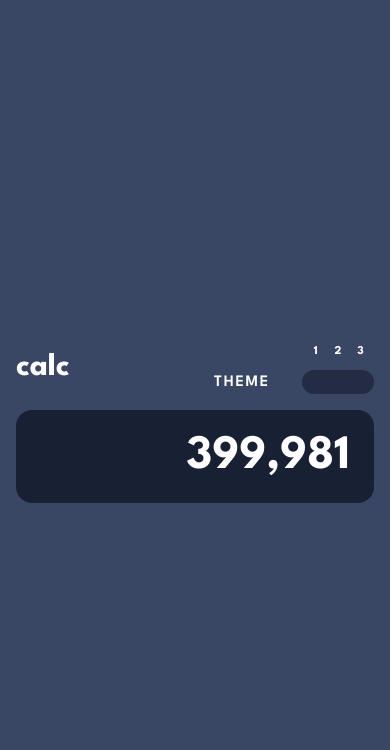
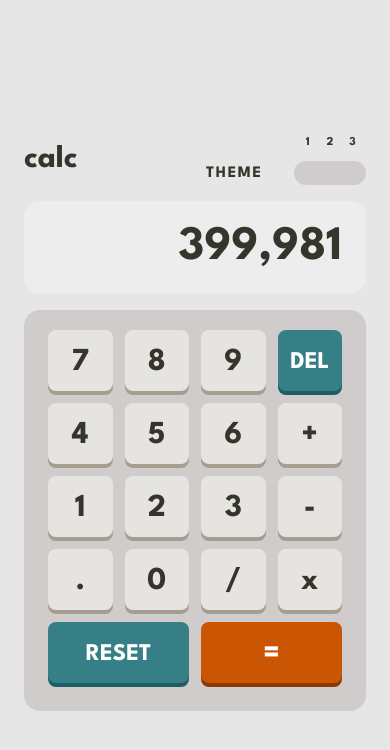
Before and after one commit to Arsalan2078/calculator-app, a React (Vite) app: page / in a window 390 px wide. Shown: the top 750 px of the page. Built offline with nearby package versions, Linux system fonts and the light colour scheme.

Commit message:
added ts components, styling for mobile tentatively complete

```diff
--- a/src/App.tsx
+++ b/src/App.tsx
@@ -1,12 +1,92 @@
+import Keypad from "./components/Keypad"
 import Nav from "./components/Nav"
 import Screen from "./components/Screen"
 
 function App () {
   return (
-    <main className="calculator-app theme-1">
+    <main className="calculator-app theme-2">
       <div className="wrapper">
         <Nav />
         <Screen />
+
+        <Keypad>
+          <button
+            className="key-1">
+            7
+          </button>
+          <button
+            className="key-1">
+            8
+          </button>
+          <button
+            className="key-1">
+            9
+          </button>
+          <button
+            className="key-2">
+            DEL
+          </button>
+
+          <button
+            className="key-1">
+            4
+          </button>
+          <button
+            className="key-1">
+            5
+          </button>
+          <button
+            className="key-1">
+            6
+          </button>
+          <button
+            className="key-1">
+            +
+          </button>
+
+          <button
+            className="key-1">
+            1
+          </button>
+          <button
+            className="key-1">
+            2
+          </button>
+          <button
+            className="key-1">
+            3
+          </button>
+          <button
+            className="key-1">
+            -
+          </button>
+
+          <button
+            className="key-1">
+            .
+          </button>
+          <button
+            className="key-1">
+            0
+          </button>
+          <button
+            className="key-1">
+            /
+          </button>
+          <button
+            className="key-1">
+            x
+          </button>
+
+          <button
+            className="key-2 large-key">
+            RESET
+          </button>
+          <button
+            className="key-3 large-key">
+            =
+          </button>
+        </Keypad>
       </div>
     </main>
   )
--- /dev/null
+++ b/src/components/Keypad.tsx
@@ -0,0 +1,11 @@
+import { ChildrenProp } from "../libs/hooks";
+
+function Keypad ({ children }: ChildrenProp) {
+  return (
+    <section className="keypad">
+      { children }
+    </section>
+  )
+}
+
+export default Keypad
--- a/src/index.css
+++ b/src/index.css
@@ -102,7 +102,6 @@ meter {
   background-color: hsl(223, 31%, 20%);
 }
 .theme-1 .key-1 {
-  padding: 0.5rem 1rem;
   background-color: hsl(30, 25%, 89%);
   box-shadow: 0 0.25rem 0 hsl(28, 16%, 65%);
   color: hsl(221, 14%, 31%);
@@ -113,10 +112,9 @@ meter {
 }
 .theme-1 .key-1:active {
   box-shadow: 0 0 0 hsl(28, 16%, 65%);
-  transform: 0, 0;
+  transform: translate(0, 0);
 }
 .theme-1 .key-2 {
-  padding: 0.5rem 1rem;
   background-color: hsl(225, 21%, 49%);
   box-shadow: 0 0.25rem 0 hsl(224, 28%, 35%);
   color: hsl(0, 0%, 100%);
@@ -127,10 +125,9 @@ meter {
 }
 .theme-1 .key-2:active {
   box-shadow: 0 0 0 hsl(224, 28%, 35%);
-  transform: 0, 0;
+  transform: translate(0, 0);
 }
 .theme-1 .key-3 {
-  padding: 0.5rem 1rem;
   background-color: hsl(6, 63%, 50%);
   box-shadow: 0 0.25rem 0 hsl(6, 70%, 34%);
   color: hsl(0, 0%, 100%);
@@ -141,7 +138,7 @@ meter {
 }
 .theme-1 .key-3:active {
   box-shadow: 0 0 0 hsl(6, 70%, 34%);
-  transform: 0, 0;
+  transform: translate(0, 0);
 }
 
 .theme-2 {
@@ -162,7 +159,6 @@ meter {
   background-color: hsl(0, 5%, 81%);
 }
 .theme-2 .key-1 {
-  padding: 0.5rem 1rem;
   background-color: hsl(45, 7%, 89%);
   box-shadow: 0 0.25rem 0 hsl(35, 11%, 61%);
   color: hsl(60, 10%, 19%);
@@ -173,10 +169,9 @@ meter {
 }
 .theme-2 .key-1:active {
   box-shadow: 0 0 0 hsl(35, 11%, 61%);
-  transform: 0, 0;
+  transform: translate(0, 0);
 }
 .theme-2 .key-2 {
-  padding: 0.5rem 1rem;
   background-color: hsl(185, 42%, 37%);
   box-shadow: 0 0.25rem 0 hsl(185, 58%, 25%);
   color: hsl(0, 0%, 100%);
@@ -187,10 +182,9 @@ meter {
 }
 .theme-2 .key-2:active {
   box-shadow: 0 0 0 hsl(185, 58%, 25%);
-  transform: 0, 0;
+  transform: translate(0, 0);
 }
 .theme-2 .key-3 {
-  padding: 0.5rem 1rem;
   background-color: hsl(25, 98%, 40%);
   box-shadow: 0 0.25rem 0 hsl(25, 99%, 27%);
   color: hsl(0, 0%, 100%);
@@ -201,7 +195,7 @@ meter {
 }
 .theme-2 .key-3:active {
   box-shadow: 0 0 0 hsl(25, 99%, 27%);
-  transform: 0, 0;
+  transform: translate(0, 0);
 }
 
 .theme-3 {
@@ -222,7 +216,6 @@ meter {
   background-color: hsl(268, 71%, 12%);
 }
 .theme-3 .key-1 {
-  padding: 0.5rem 1rem;
   background-color: hsl(268, 47%, 21%);
   box-shadow: 0 0.25rem 0 hsl(290, 70%, 36%);
   color: hsl(52, 100%, 62%);
@@ -233,10 +226,9 @@ meter {
 }
 .theme-3 .key-1:active {
   box-shadow: 0 0 0 hsl(290, 70%, 36%);
-  transform: 0, 0;
+  transform: translate(0, 0);
 }
 .theme-3 .key-2 {
-  padding: 0.5rem 1rem;
   background-color: hsl(281, 89%, 26%);
   box-shadow: 0 0.25rem 0 hsl(285, 91%, 52%);
   color: hsl(0, 0%, 100%);
@@ -247,10 +239,9 @@ meter {
 }
 .theme-3 .key-2:active {
   box-shadow: 0 0 0 hsl(285, 91%, 52%);
-  transform: 0, 0;
+  transform: translate(0, 0);
 }
 .theme-3 .key-3 {
-  padding: 0.5rem 1rem;
   background-color: hsl(176, 100%, 44%);
   box-shadow: 0 0.25rem 0 hsl(177, 92%, 70%);
   color: hsl(198, 20%, 13%);
@@ -261,7 +252,7 @@ meter {
 }
 .theme-3 .key-3:active {
   box-shadow: 0 0 0 hsl(177, 92%, 70%);
-  transform: 0, 0;
+  transform: translate(0, 0);
 }
 
 html {
@@ -277,18 +268,20 @@ body {
 }
 
 .calculator-app {
-  padding: 1rem;
+  padding: 1.5rem;
   display: flex;
   justify-content: center;
   align-items: center;
   height: inherit;
   font-family: "League Spartan", sans-serif;
   font-weight: 700;
+  transition: 0.1s;
 }
 .calculator-app .wrapper {
   flex-basis: 30rem;
   display: grid;
   gap: 1rem;
+  transition: inherit;
 }
 
 .nav {
@@ -296,23 +289,26 @@ body {
   flex-direction: row;
   justify-content: space-between;
   align-items: center;
+  transition: inherit;
 }
 .nav .calculator-logo {
   font-size: 2rem;
+  transition: inherit;
 }
 .nav .theme-toggle-container {
   display: grid;
   grid-template-rows: repeat(2, 1fr);
   grid-template-columns: repeat(2, 1fr);
   gap: 0.25rem 1rem;
+  transition: inherit;
 }
 .nav .theme-toggle-container .theme-tag {
   padding: 0.25rem 0;
   grid-row: span 2;
   display: flex;
   align-items: end;
-  font-weight: 600;
   letter-spacing: 0.1rem;
+  transition: inherit;
 }
 .nav .theme-toggle-container .theme-toggle-labels,
 .nav .theme-toggle-container .theme-toggle-inputs {
@@ -322,6 +318,7 @@ body {
   justify-content: space-evenly;
   gap: 0.4rem;
   align-items: center;
+  transition: inherit;
 }
 .nav .theme-toggle-container .theme-toggle-labels {
   font-size: 0.75rem;
@@ -332,6 +329,7 @@ body {
 }
 .nav .theme-toggle-container .theme-toggle-labels label,
 .nav .theme-toggle-container .theme-toggle-inputs input {
+  transition: inherit;
   display: block;
   width: 1rem;
   height: 1rem;
@@ -348,6 +346,39 @@ body {
   align-items: center;
   border-radius: 1rem;
   font-size: 3rem;
+  transition: inherit;
+}
+
+.keypad {
+  border-radius: 1rem;
+  padding: 1.5rem;
+  display: grid;
+  grid-template-columns: repeat(4, 1fr);
+  gap: 0.75rem;
+  transition: inherit;
+}
+
+.key-1,
+.key-2,
+.key-3 {
+  border-radius: 0.5rem;
+  padding: 1.1rem 0 0.9rem 0;
+  text-align: center;
+  transition: inherit;
+}
+.key-1.large-key,
+.key-2.large-key,
+.key-3.large-key {
+  grid-column: span 2;
+}
+
+.key-1,
+.key-3 {
+  font-size: 2rem;
+}
+
+.key-2 {
+  font-size: 1.5rem;
 }
 
 /*# sourceMappingURL=index.css.map */
--- /dev/null
+++ b/src/libs/hooks.ts
@@ -0,0 +1,5 @@
+import { ReactNode } from "react";
+
+export interface ChildrenProp {
+  children: ReactNode
+};
--- a/src/scss/_base.scss
+++ b/src/scss/_base.scss
@@ -13,7 +13,7 @@ body {
 }
 
 .calculator-app {
-  padding: 1rem;
+  padding: 1.5rem;
   display: flex;
   justify-content: center;
   align-items: center;
@@ -23,9 +23,12 @@ body {
   font-family: typography.$font-stack;
   font-weight: typography.$font-weight-700;
 
+  transition: 0.1s;
+
   .wrapper {
     flex-basis: 30rem;
     display: grid;
     gap: 1rem;
+    transition: inherit;
   }
 }
--- a/src/scss/_mixins.scss
+++ b/src/scss/_mixins.scss
@@ -1,5 +1,4 @@
 @mixin set-key-styles($theme, $bg, $shadow, $text) {
-  padding: 0.5rem 1.0rem;
   background-color: map-get($theme, $bg);
   box-shadow: 0 0.25rem 0 map-get($theme, $shadow);
   color: map-get($theme, $text);
@@ -11,6 +10,6 @@
 
   &:active {
     box-shadow: 0 0 0 map-get($theme, $shadow);
-    transform: (0, 0);
+    transform: translate(0, 0);
   }
 }
--- /dev/null
+++ b/src/scss/components/_keypad.scss
@@ -0,0 +1,10 @@
+.keypad {
+  border-radius: 1rem;
+  padding: 1.5rem;
+
+  display: grid;
+  grid-template-columns: repeat(4, 1fr);
+  gap: 0.75rem;
+
+  transition: inherit;
+}
--- /dev/null
+++ b/src/scss/components/_keys.scss
@@ -0,0 +1,23 @@
+@use '../typography';
+
+.key-1,
+.key-2,
+.key-3 {
+  border-radius: 0.5rem;
+  padding: 1.1rem 0 0.9rem 0;
+  text-align: center;
+  transition: inherit;
+
+  &.large-key {
+    grid-column: span 2;
+  }
+}
+
+.key-1,
+.key-3 {
+  font-size: typography.$font-size-xl;
+}
+
+.key-2 {
+  font-size: typography.$font-size-lg;
+}
--- a/src/scss/components/_nav.scss
+++ b/src/scss/components/_nav.scss
@@ -5,9 +5,11 @@
   flex-direction: row;
   justify-content: space-between;
   align-items: center;
+  transition: inherit;
 
   .calculator-logo {
     font-size: typography.$font-size-xl;
+    transition: inherit;
   }
 
   .theme-toggle-container {
@@ -15,14 +17,15 @@
     grid-template-rows: repeat(2, 1fr);
     grid-template-columns: repeat(2, 1fr);
     gap: 0.25rem 1rem;
+    transition: inherit;
 
     .theme-tag {
       padding: 0.25rem 0;
       grid-row: span 2;
       display: flex;
       align-items: end;
-      font-weight: typography.$font-weight-600;
       letter-spacing: 0.1rem;
+      transition: inherit;
     }
 
     .theme-toggle-labels,
@@ -33,6 +36,7 @@
       justify-content: space-evenly;
       gap: 0.4rem;
       align-items: center;
+      transition: inherit;
     }
 
     .theme-toggle-labels {
@@ -46,6 +50,7 @@
 
     .theme-toggle-labels label,
     .theme-toggle-inputs input {
+      transition: inherit;
       display: block;
       width: 1rem;
       height: 1rem;
--- a/src/scss/components/_screen.scss
+++ b/src/scss/components/_screen.scss
@@ -8,4 +8,5 @@
   align-items: center;
   border-radius: 1rem;
   font-size: typography.$font-size-xxl;
+  transition: inherit;
 }
```
Also changed, not shown: src/scss/index.scss (+6 -4 lines), 1 other file (tests, documents, lock files or other folders).
